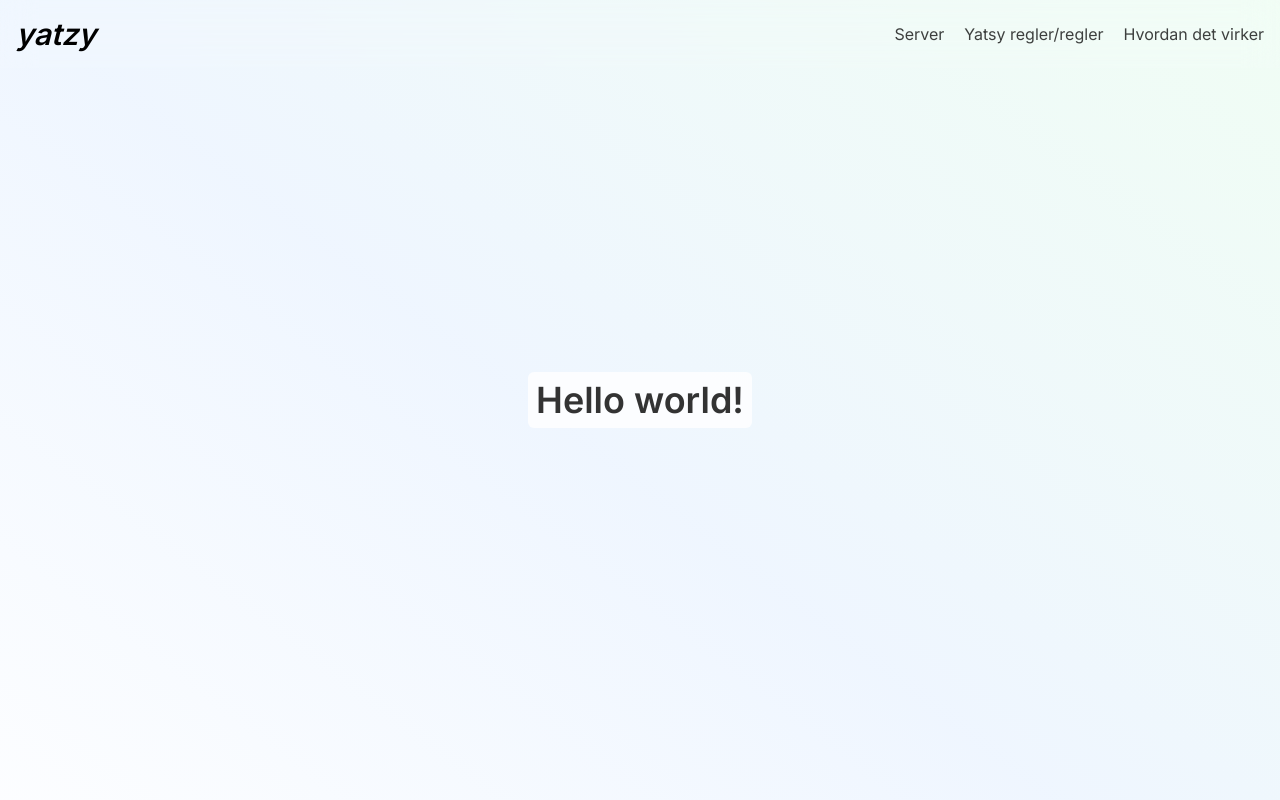
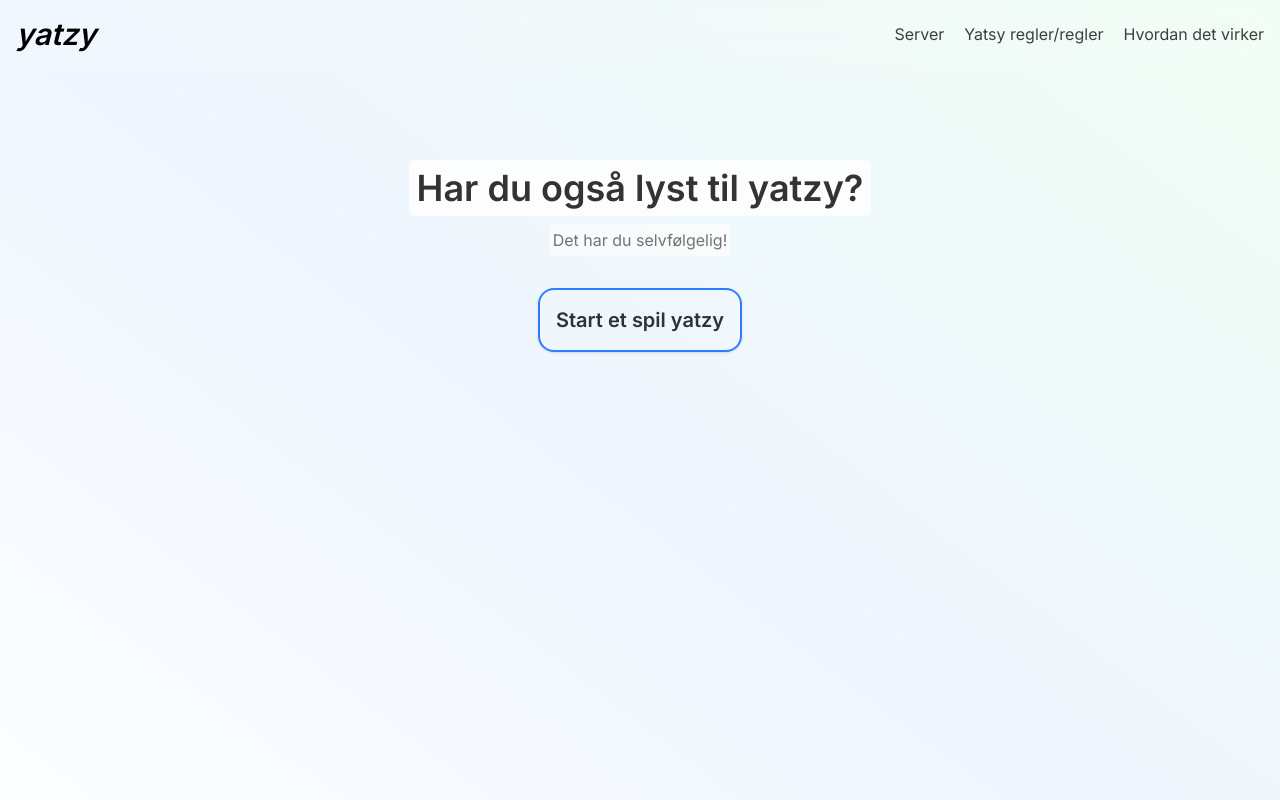
Before and after one commit to Zakers540/jatzy, a Next.js app: page / in a window 1280 px wide. Shown: the top 800 px of the page. Built offline with nearby package versions, Linux system fonts and the light colour scheme.

Commit message:
improved frontpage

```diff
--- a/app/page.tsx
+++ b/app/page.tsx
@@ -1,7 +1,9 @@
 export default function Home() {
   return (
-      <main className="min-h-screen w-full flex justify-center items-center">
-        <h1 className="text-black/80 text-4xl font-semibold bg-white/80 rounded-md p-2">Hello world!</h1>
+      <main className="min-h-screen w-full flex flex-col pt-40 items-center">
+        <h1 className="text-black/80 text-4xl font-semibold bg-white/80 rounded-md p-2">Har du også lyst til yatzy?</h1>
+        <p className="mt-2 text-md text-neutral-500 bg-white/60 rounded-md p-1">Det har du selvfølgelig!</p>
+        <a href="/api/opret" className="p-4 border-2 border-blue-500 rounded-2xl text-xl mt-8 text-black/80 font-semibold shadow-sm hover:shadow-md hover:bg-blue-500 hover:text-blue-50">Start et spil yatzy</a>
       </main>
   )
 }
```
